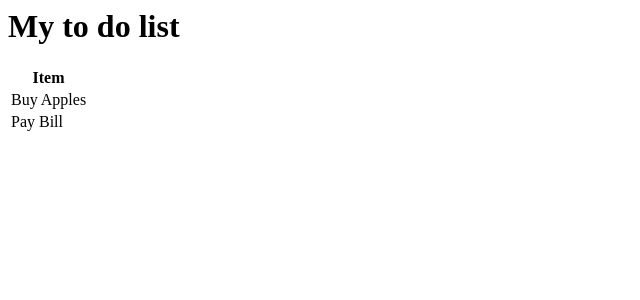
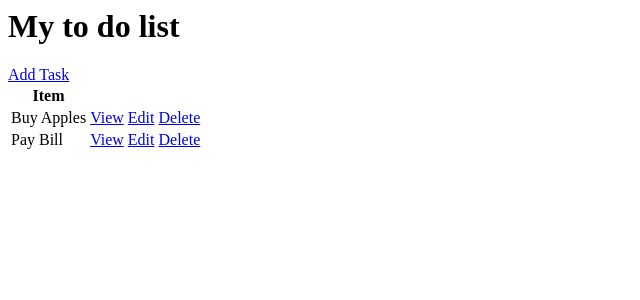
Before and after one commit to m-sounak/todo, a Django app: page / in a window 1280 px wide. Shown: the top 300 px of the page, without its empty margins (0-640 px from the left). Run offline with Django 3.2, Linux system fonts and the light colour scheme; data comes from the database, SQL or seed files in the repository; both versions use the stored data as it was after the commit.

Commit message:
CRUD complete

```diff
--- /dev/null
+++ b/base/templates/base/task.html
@@ -0,0 +1 @@
+<h1>Task: {{task}}</h1>
--- /dev/null
+++ b/base/templates/base/task_confirm_delete.html
@@ -0,0 +1,6 @@
+<a href="{% url 'tasks' %}">Go back</a>
+<form method="POST">
+    {% csrf_token %}
+    <p>Are you sure you want to delete? "{{task}}"</p>
+    <input value="Delete" type="submit"/>
+</form>
--- a/base/templates/base/task_list.html
+++ b/base/templates/base/task_list.html
@@ -1,12 +1,18 @@
 <h1>My to do list</h1>
+<a href="{% url 'task-create' %}">Add Task</a>
 
 <table>
     <tr>
         <th>Item</th>
+        <th></th>
+        <th></th>
     </tr>
     {% for task in tasks %}
     <tr>
         <td>{{task.title}}</td>
+        <td><a href="{% url 'task' task.id %}">View</a></td>
+        <td><a href="{% url 'task-update' task.id %}">Edit</a></td>
+        <td><a href="{% url 'task-delete' task.id %}">Delete</a></td>
     </tr>
     {% empty %}
         <h3>No items in list</h3>
--- a/base/urls.py
+++ b/base/urls.py
@@ -1,6 +1,10 @@
 from django.urls import path
-from .views import TaskList
+from .views import TaskList, TaskDetail, TaskCreate, TaskUpdate, TaskDelete
 
 urlpatterns = [
     path('', TaskList.as_view(), name='tasks'),
+    path('tasks/<int:pk>/', TaskDetail.as_view(), name='task'),
+    path('task-update/<int:pk>/', TaskUpdate.as_view(), name='task-update'),
+    path('task-delete/<int:pk>/', TaskDelete.as_view(), name='task-delete'),
+    path('create-task', TaskCreate.as_view(), name='task-create'),
 ]
--- a/base/views.py
+++ b/base/views.py
@@ -1,9 +1,32 @@
 from .models import Task
 from django.shortcuts import render
 from django.views.generic.list import ListView
+from django.views.generic.detail import DetailView
+from django.views.generic.edit import CreateView, UpdateView, DeleteView
+from django.urls import reverse_lazy
 
 # Create your views here.
 
 class TaskList(ListView):
     model = Task
     context_object_name = 'tasks'
+
+class TaskDetail(DetailView):
+    model = Task
+    context_object_name = 'task'
+    template_name = 'base/task.html'
+
+class TaskCreate(CreateView):
+    model = Task
+    fields = '__all__'
+    success_url = reverse_lazy('tasks')
+
+class TaskUpdate(UpdateView):
+    model = Task
+    fields = '__all__'
+    success_url = reverse_lazy('tasks')
+
+class TaskDelete(DeleteView):
+    model = Task
+    context_object_name = 'task'
+    success_url = reverse_lazy('tasks')
```
Also changed, not shown: base/templates/base/task_form.html (added, +8 -0 lines), db.sqlite3.
